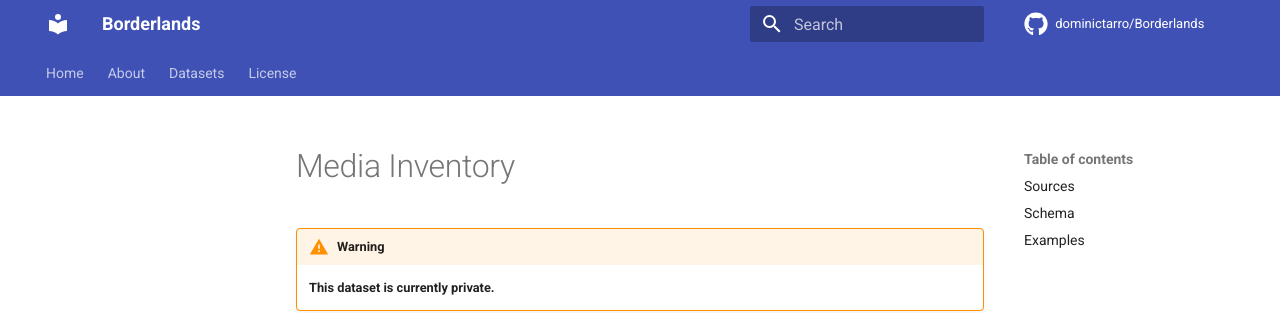
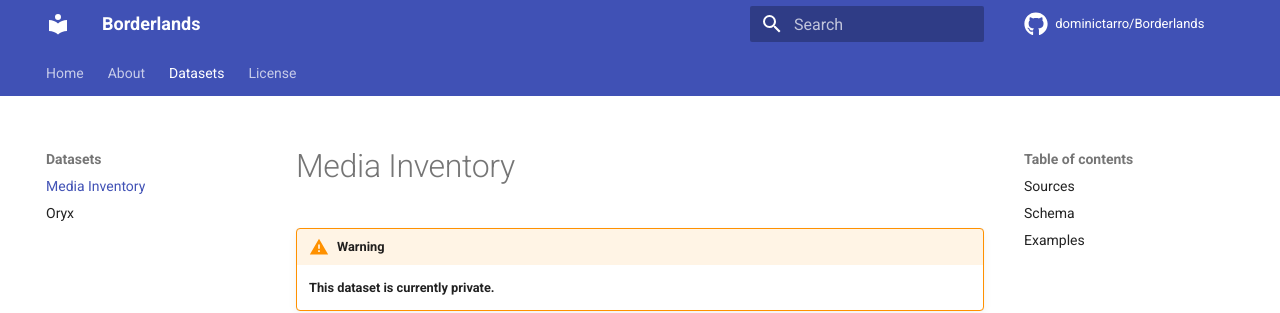
Before and after one commit to dominictarro/Borderlands, an MkDocs documentation site: the page built from docs/Datasets/Media Inventory.md, in a window 1280 px wide. Shown: the top 313 px of the page. Built offline with MkDocs 1.6.1 and Material for MkDocs 9.7.7, drawn with Linux system fonts in a browser that asks for light colours; comment, search, counter and statistics services are not loaded.

Commit message:
standardize 'Dataset' folder name

```diff
--- a/mkdocs.yml
+++ b/mkdocs.yml
@@ -30,6 +30,6 @@ nav:
   - index.md
   - About: about.md
   - Datasets:
-    - datasets/Media Inventory.md
-    - datasets/Oryx.md
+    - Datasets/Media Inventory.md
+    - Datasets/Oryx.md
   - License.md
```
Also changed, not shown: docs/index.md (+2 -2 lines).
